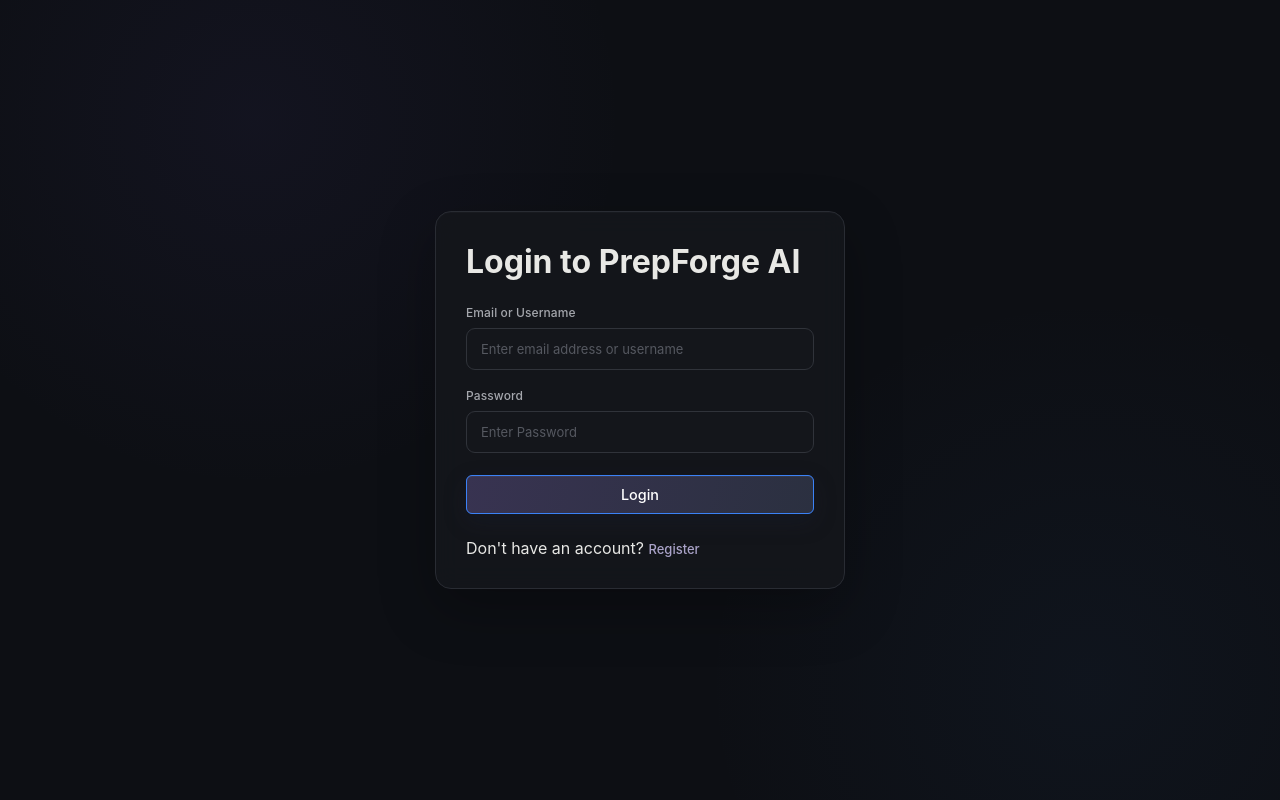
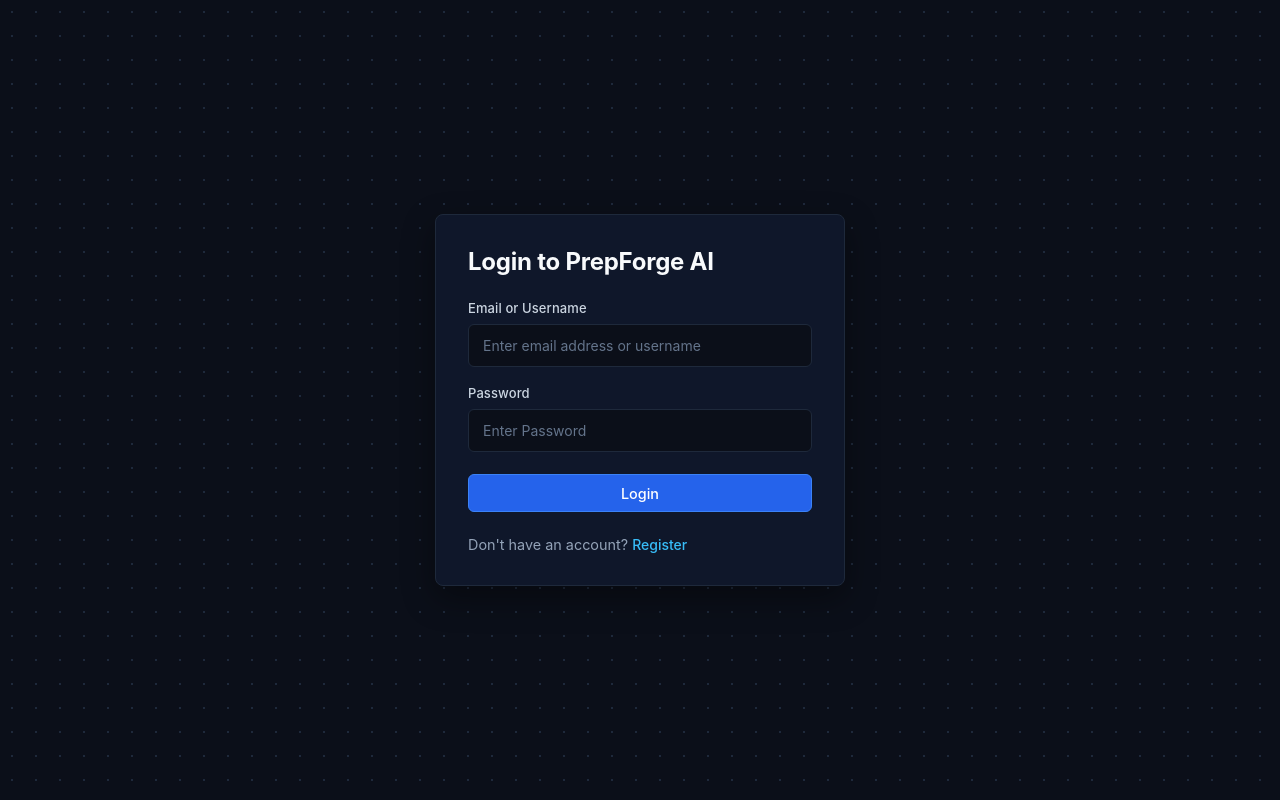
Before and after one commit to Rohan-shiva/prepforge-ai, a React (Vite) app in the folder Frontend/: page /login in a window 1280 px wide. Built offline with nearby package versions, Linux system fonts and the light colour scheme; no server answers.

Commit message:
style: overhaul login and register form cards with dark slate theme

```diff
--- a/Frontend/src/features/auth/auth.form.scss
+++ b/Frontend/src/features/auth/auth.form.scss
@@ -50,237 +50,135 @@
 main {
   min-height: 100vh;
   width: 100%;
-
   display: flex;
   justify-content: center;
   align-items: center;
-
   padding: 40px 20px;
-
   box-sizing: border-box;
-
-  background:
-    radial-gradient(
-      circle at 20% 15%,
-      rgba(91, 74, 170, 0.08),
-      transparent 30%
-    ),
-    radial-gradient(
-      circle at 85% 85%,
-      rgba(52, 108, 177, 0.06),
-      transparent 30%
-    ),
-    #0d0f14;
-
-  color: #e8e8e5;
-
-
-  // ------------------------------------------
-  // Form container
-  // ------------------------------------------
+  background: #0b0f19;
+  background-image: radial-gradient(#1e293b 1px, transparent 1px);
+  background-size: 24px 24px;
+  color: #f8fafc;
 
   .form-container {
     width: 100%;
     max-width: 410px;
-
     box-sizing: border-box;
-
-    padding: 30px;
-
-    border: 1px solid #292c33;
-    border-radius: 16px;
-
-    background: rgba(20, 22, 28, 0.92);
-
-    box-shadow:
-      0 20px 55px rgba(0, 0, 0, 0.28),
-      inset 0 1px 0 rgba(255, 255, 255, 0.02);
-
+    padding: 32px;
+    border: 1px solid #1e293b;
+    border-radius: 8px;
+    background: #0f172a;
+    box-shadow: 0 12px 32px rgba(0, 0, 0, 0.4);
     display: flex;
     flex-direction: column;
-
     gap: 24px;
 
-    backdrop-filter: blur(12px);
+    h1 {
+      font-size: 1.5rem;
+      font-weight: 700;
+      color: #f8fafc;
+      letter-spacing: -0.01em;
+      margin: 0;
+    }
+
+    p {
+      font-size: 0.9rem;
+      color: #94a3b8;
+      margin: 0;
+    }
   }
-
-
-  // ------------------------------------------
-  // Form
-  // ------------------------------------------
 
   form {
     display: flex;
     flex-direction: column;
-
     gap: 18px;
   }
 
-
-  // ------------------------------------------
-  // Links
-  // ------------------------------------------
-
   a {
-    color: #aaa3c8;
-
+    color: #38bdf8;
     text-decoration: none;
-
-    font-size: 13px;
+    font-size: 14px;
     font-weight: 500;
-
-    transition:
-      color 0.2s ease,
-      border-color 0.2s ease;
+    transition: color 0.15s ease;
 
     &:hover {
-      color: #c7c1df;
+      color: #7dd3fc;
     }
   }
-
-
-  // ------------------------------------------
-  // Input groups
-  // ------------------------------------------
 
   .input-group {
     display: flex;
     flex-direction: column;
-
     gap: 8px;
 
-
     label {
-      color: #a5a7ad;
-
-      font-size: 12px;
+      color: #cbd5e1;
+      font-size: 13px;
       font-weight: 500;
-
       letter-spacing: 0.1px;
     }
 
-
     input {
       width: 100%;
-
       box-sizing: border-box;
-
       padding: 12px 14px;
-
-      border: 1px solid #30333a;
-      border-radius: 9px;
-
+      border: 1px solid #1e293b;
+      border-radius: 6px;
       outline: none;
-
-      background: #14161b;
-
-      color: #dedee3;
-
+      background: #0b0f19;
+      color: #f8fafc;
       font-family: inherit;
-      font-size: 13px;
-
-      transition:
-        border-color 0.2s ease,
-        background 0.2s ease,
-        box-shadow 0.2s ease;
+      font-size: 14px;
+      transition: border-color 0.15s ease, box-shadow 0.15s ease;
 
       &::placeholder {
-        color: #555860;
+        color: #64748b;
       }
 
       &:hover {
-        border-color: #3b3e46;
+        border-color: #334155;
       }
 
       &:focus {
-        border-color: #71689d;
-
-        background: #16181e;
-
-        box-shadow:
-          0 0 0 3px rgba(113, 104, 157, 0.08);
+        border-color: #2563eb;
+        box-shadow: 0 0 0 2px rgba(37, 99, 235, 0.2);
       }
     }
   }
 
-
-  // ------------------------------------------
-  // Buttons
-  // ------------------------------------------
-
   button {
     width: 100%;
-
     padding: 12px 16px;
-
     margin-top: 4px;
-
-    border: 1px solid #71679c;
-    border-radius: 9px;
-
+    border: 1px solid #3b82f6;
+    border-radius: 6px;
     outline: none;
-
-    background:
-      linear-gradient(
-        105deg,
-        #383351,
-        #2b3040
-      );
-
-    color: #eeeef2;
-
+    background: #2563eb;
+    color: #ffffff;
     font-family: inherit;
-    font-size: 13px;
+    font-size: 14px;
     font-weight: 600;
-
     cursor: pointer;
-
-    box-shadow:
-      0 8px 22px rgba(37, 34, 58, 0.25),
-      inset 0 1px 0 rgba(255, 255, 255, 0.04);
-
-    transition:
-      transform 0.2s ease,
-      border-color 0.2s ease,
-      background 0.2s ease,
-      box-shadow 0.2s ease;
+    transition: background 0.15s ease, transform 0.1s ease;
 
     &:hover {
-      transform: translateY(-1px);
-
-      border-color: #9186bd;
-
-      background:
-        linear-gradient(
-          105deg,
-          #413b5d,
-          #303646
-        );
-
-      box-shadow:
-        0 11px 26px rgba(55, 48, 91, 0.32);
+      background: #1d4ed8;
+      border-color: #2563eb;
     }
 
     &:active {
-      transform: translateY(0);
+      transform: translateY(1px);
     }
   }
 }
 
-
-// ------------------------------------------
-// Responsive
-// ------------------------------------------
-
 @media (max-width: 480px) {
-
   main {
     padding: 25px 15px;
 
     .form-container {
       padding: 24px 20px;
-
-      border-radius: 14px;
+      border-radius: 8px;
     }
   }
 }
```
